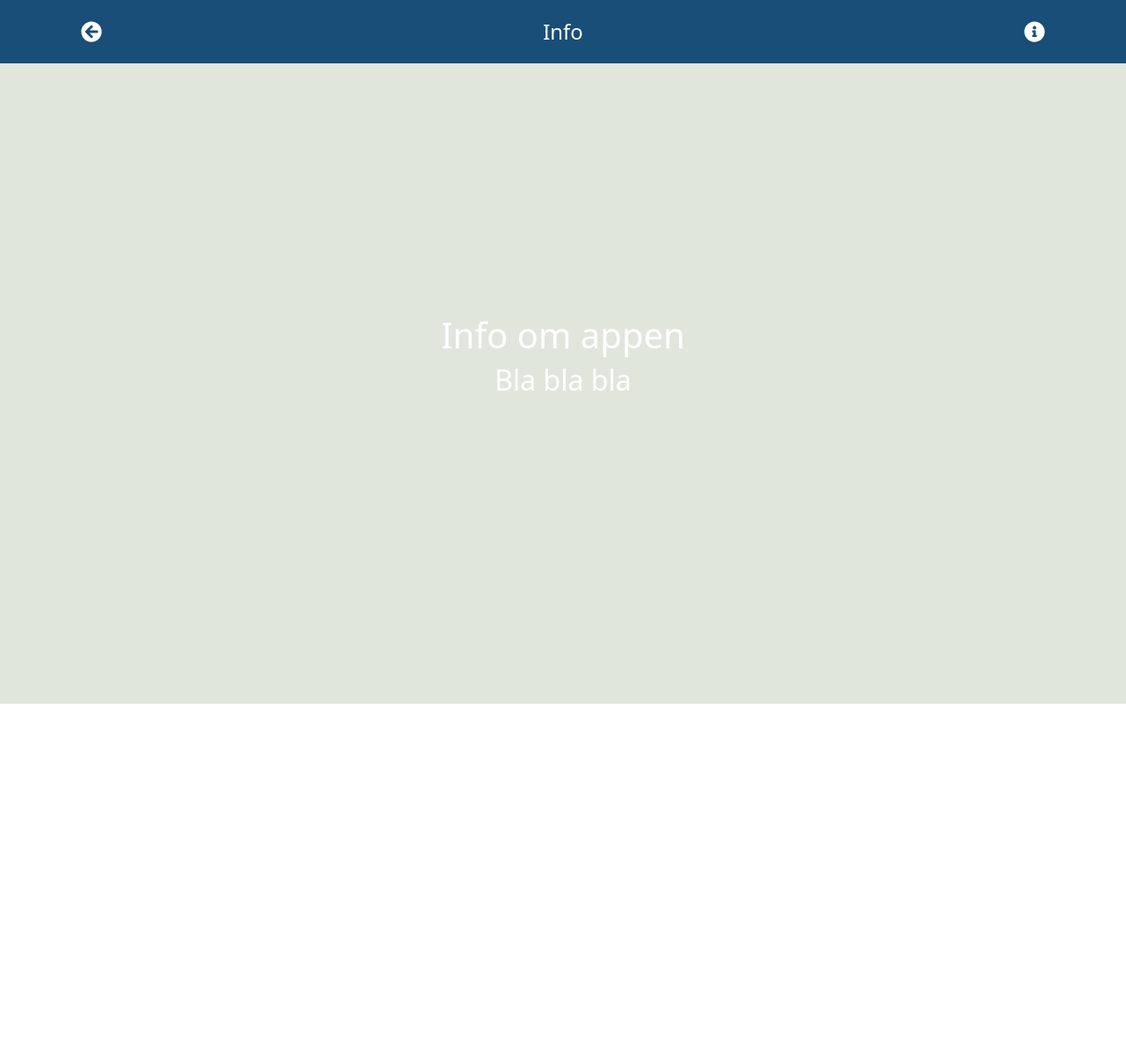
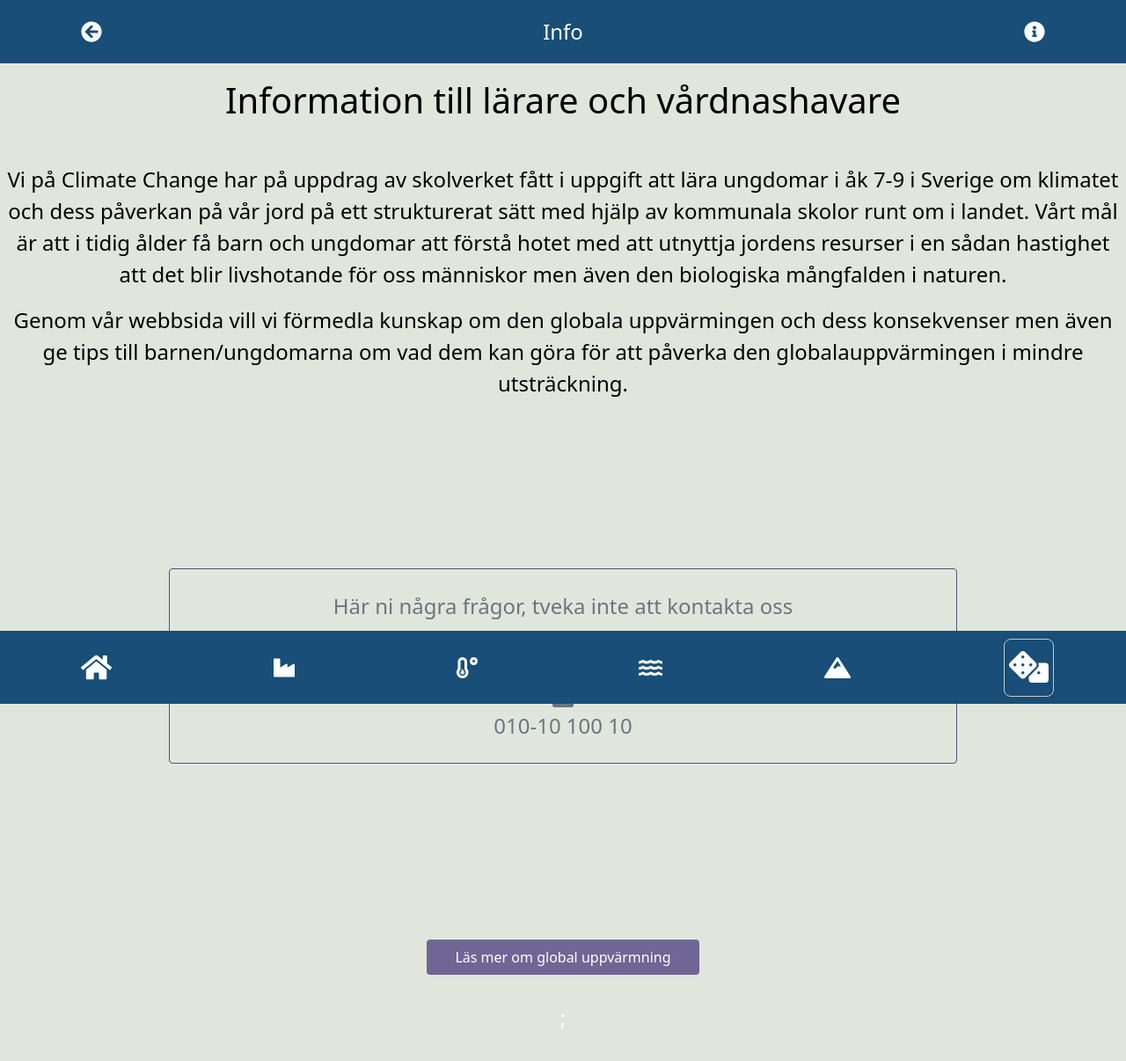
Before and after one commit to preeyaJo/group3project, a React (Create React App) app: page /info in a window 1280 px wide. Shown: the top 1206 px of the page at 88% size. Before the commit the page ends 800 px from the top, so only its background shows below. Built offline with nearby package versions, Linux system fonts and the light colour scheme.

Commit message:
upp till bevis.

```diff
--- /dev/null
+++ b/src/Components/Info.js
@@ -0,0 +1,43 @@
+import "../Info.css";
+import "bootstrap/dist/css/bootstrap.min.css";
+import { FontAwesomeIcon } from "@fortawesome/react-fontawesome";
+import { faPhone } from "@fortawesome/free-solid-svg-icons";
+import { faEnvelope } from "@fortawesome/free-solid-svg-icons";
+import { Link } from "react-router-dom";
+import Button from "react-bootstrap/Button";
+
+const information = [
+  {
+    calls: "information",
+    info1:
+      "Vi på Climate Change har på uppdrag av skolverket fått i uppgift att lära ungdomar i åk 7-9 i Sverige om klimatet och dess påverkan på vår jord på ett strukturerat sätt med hjälp av kommunala skolor runt om i landet. Vårt mål är att i tidig ålder få barn och ungdomar att förstå hotet med att utnyttja jordens resurser i en sådan hastighet att det blir livshotande för oss människor men även den biologiska mångfalden i naturen.",
+    info2:
+      "Genom vår webbsida vill vi förmedla kunskap om den globala uppvärmingen och dess konsekvenser men även ge tips till barnen/ungdomarna om vad dem kan göra för att påverka den globalauppvärmingen i mindre utsträckning.",
+    info3: "Här ni några frågor, tveka inte att kontakta oss",
+  },
+]
+
+function informations(props) {
+  const data = information.find((p) => p.calls=== props.calls)
+
+  return (
+    <div className="information">
+      {" "}
+      <h1 className="info-head">Information till lärare och vårdnashavare</h1>
+      <p>
+        <p>{data.info1}</p>
+        <p>{data.info2}</p>
+      </p>
+      <div className="contact Show-score QuizItem rounded text-center text-secondary d-flex flex-column justify-content-center align-items-center">
+        <p>{data.info3}</p>
+        <FontAwesomeIcon icon={faPhone} /> climatechange@change.se
+        <FontAwesomeIcon icon={faEnvelope} /> 010-10 100 10
+      </div>
+      <Link to="/">
+        <Button className="knapp m-2">Läs mer om global uppvärmning</Button>
+      </Link>
+    </div>
+  );
+}
+
+export default informations;
--- /dev/null
+++ b/src/Info.css
@@ -0,0 +1,33 @@
+h1{
+  color:black;
+  padding-bottom: 1em;
+}
+
+.information{
+color: black !important;
+
+padding-left: 1em;
+padding-right: 1em;
+padding: 30px 0 23px 0;
+    background-color: #e1e6dd;
+    min-height: 30vh;
+
+
+}
+
+.knapp{
+  color: #fff !important;
+  background-color: #716595 !important;
+  border: #5a5077 !important;
+  padding: 0.5em 2em !important;
+}
+
+.contact{
+  padding-top: 1em !important;
+  padding-bottom: 1em !important;
+}
+
+.info-head{
+
+    min-height: 5vh;
+}
--- a/src/Views/Info.js
+++ b/src/Views/Info.js
@@ -1,18 +1,20 @@
+import Info from "../Components/Info";
 import React from "react";
 import "../App.css";
-import 'bootstrap/dist/css/bootstrap.min.css';
-import GlobalHeader from '../Components/GlobalHeader';
+import "../Info.css";
+import "bootstrap/dist/css/bootstrap.min.css";
+import GlobalHeader from "../Components/GlobalHeader";
+import BottomMenu from "../Components/BottomMenu";
 
-export function Info() {
+export function Information() {
   return (
     <div>
       {/*Komponent för global header*/}
-      <GlobalHeader/>
-
-      <h1>Info om appen</h1>
-      <h2>Bla bla bla</h2>
+      <GlobalHeader />
+      <Info calls="information" />;
+      <BottomMenu />
     </div>
   );
 }
 
-export default Info;
+export default Information;
```
